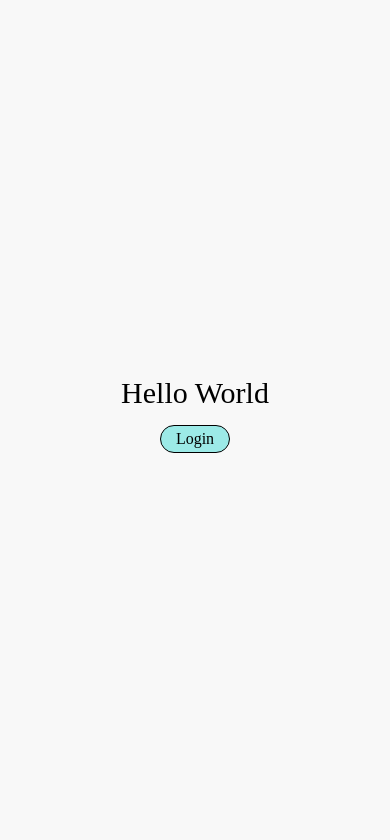
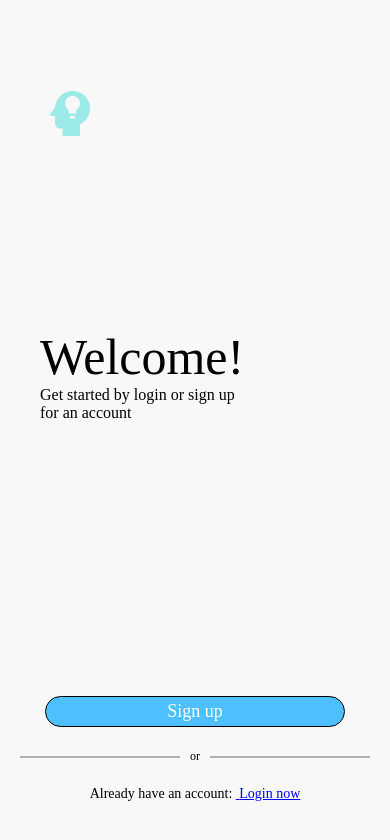
Before and after one commit to susupadilla99/Chron, a React Native app: screen / in a window 390 px wide. Shown: the top 840 px of the page. Built offline with nearby package versions, Linux system fonts and the light colour scheme.

Commit message:
Added a Welcome Screen!!

```diff
--- a/App.js
+++ b/App.js
@@ -1,25 +1,9 @@
 import React from 'react';
-import {SafeAreaView, StyleSheet, View, Text} from 'react-native';
 
-import AppColors from './app/config/AppColors';
-import AppText from './app/components/AppText';
-import AppButton from './app/components/AppButton';
-import AppScreen from './app/components/AppScreen';
+import WelcomeScreen from './app/screens/WelcomeScreen';
 
 export default function App() {
   return (
-    <AppScreen>
-      <AppText size={30}>Hello World</AppText>
-      <AppButton title="Login" titleSize={16}/>
-    </AppScreen>
+      <WelcomeScreen/>
   );
-};
-
-const styles = StyleSheet.create({
-  container: {
-    flex: 1,
-    flexDirection: 'column',
-    justifyContent: 'center',
-    alignItems: 'center',
-  },
-});
+}
--- a/app/components/AppButton.js
+++ b/app/components/AppButton.js
@@ -3,11 +3,11 @@ import { View, Text, TouchableOpacity, StyleSheet } from 'react-native';
 import AppColors from '../config/AppColors';
 import AppText from './AppText';
 
-function AppButton({title, titleSize}) {
+function AppButton({title, titleSize, style, onPress}) {
   return (
-    <TouchableOpacity>
-      <View style={styles.button}>
-        <AppText size={titleSize}>{title}</AppText>
+    <TouchableOpacity onPress={onPress}>
+      <View style={[styles.button, style]}>
+        <AppText size={titleSize} color={AppColors.white}>{title}</AppText>
       </View>
     </TouchableOpacity>
   );
@@ -15,13 +15,13 @@ function AppButton({title, titleSize}) {
 
 const styles = StyleSheet.create({
   button: {
-    backgroundColor: AppColors.lightBlue,
+    backgroundColor: AppColors.darkBlue,
     borderRadius: 20,
     borderWidth: 1,
     paddingHorizontal: 15,
     paddingVertical: 4,
-    margin: 15,
     justifyContent: 'center',
+    alignItems: 'center',
   },
 })
 
--- a/app/components/AppScreen.js
+++ b/app/components/AppScreen.js
@@ -18,10 +18,12 @@ function AppScreen({children}) {
 const styles = StyleSheet.create({
   screen: {
     flex: 1,
+    flexDirection: 'column',
     backgroundColor: AppColors.backgroundColor,
-    justifyContent: 'center',
-    alignItems: 'center',
   },
+  button: {
+    width: 300,
+  }
 })
 
 export default AppScreen;
--- a/app/components/AppText.js
+++ b/app/components/AppText.js
@@ -3,9 +3,9 @@ import { Text, StyleSheet } from 'react-native'
 import AppColors from '../config/AppColors';
 
 
-function AppText({children, size}) {
+function AppText({children, size, color}) {
   return (
-    <Text style={[styles.text, {fontSize: size}]}>
+    <Text style={[styles.text, {fontSize: size, color: color}]}>
       {children}
     </Text>
   );
--- /dev/null
+++ b/app/screens/WelcomeScreen.js
@@ -0,0 +1,89 @@
+import React from 'react';
+import { View, StyleSheet, Text, TouchableOpacity } from 'react-native';
+import {MaterialCommunityIcons} from '@expo/vector-icons'
+
+import AppScreen from '../components/AppScreen';
+import AppColors from '../config/AppColors';
+import AppText from '../components/AppText';
+import AppButton from '../components/AppButton';
+
+function WelcomeScreen(props) {
+  return (
+    <AppScreen>
+
+      <View style={styles.topContainer}>
+        <MaterialCommunityIcons name="head-lightbulb" size={60} color={AppColors.lightBlue} />
+      </View>
+
+      <View style={styles.midContainer}>
+        <AppText size={50}>Welcome!</AppText>
+        <View style={{flex: 1, paddingRight: 150}}>
+          <AppText size={16}>Get started by login or sign up for an account</AppText>
+        </View>
+      </View>
+
+      <View style={styles.bottomContainer}>
+        <AppButton title="Sign up" titleSize={18} style={styles.button} onPress={() => {console.log("Going to sign in screen!")}}/>
+        <View style={styles.orContainer}>
+          <View style={styles.line}/>
+          <AppText size={12}>or</AppText>
+          <View style={styles.line}/>
+        </View>
+        <View style={styles.textContainer}>
+          <AppText size={14}>Already have an account: </AppText>
+          <TouchableOpacity onPress={() => {console.log("Going to login screen!")}}>
+            <Text style={styles.hyperlink}> Login now</Text>
+          </TouchableOpacity>
+        </View>
+      </View>
+
+    </AppScreen>
+  );
+}
+
+const styles = StyleSheet.create({
+  topContainer: {
+    flex: 2,
+    padding: 40,
+    justifyContent: 'center',
+  },
+  midContainer: {
+    flex: 5,
+    paddingTop: 100,
+    paddingLeft: 40,
+  },
+  bottomContainer: {
+    flex: 2,
+  },
+  button: {
+    alignSelf: 'center',
+    width: 300,
+  },
+  line: {
+    width: 160,
+    height: 1,
+    borderWidth:1,
+    borderColor: AppColors.darkGray,
+    margin: 10
+  },
+  orContainer: {
+    flex:1,
+    flexDirection: 'row',
+    height: 35,
+    justifyContent: 'center',
+    alignItems: 'center'
+  },
+  textContainer: {
+    flex:1,
+    flexDirection: 'row',
+    justifyContent: 'center',
+  },
+  hyperlink: {
+    fontFamily: 'Avenir',
+    fontSize: 14,
+    color: 'blue',
+    textDecorationLine: 'underline',
+  }
+})
+
+export default WelcomeScreen;
```
